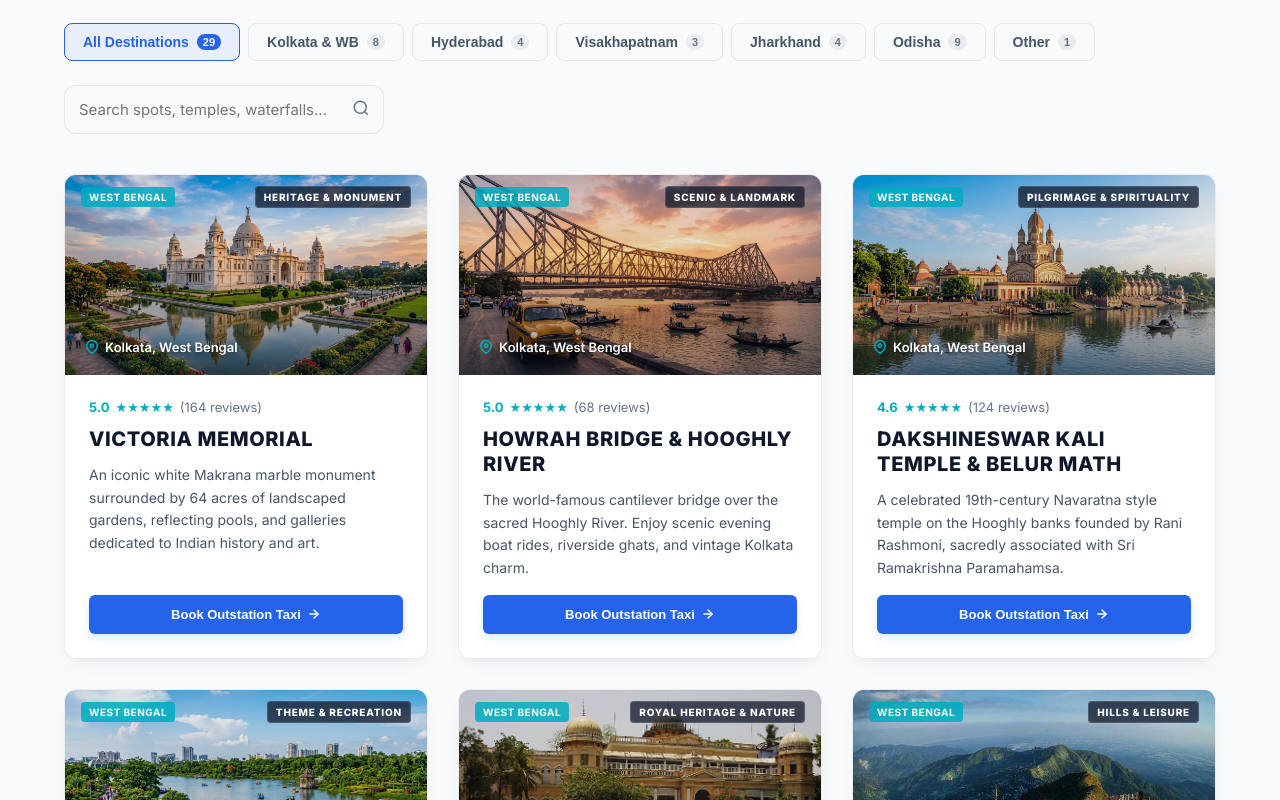
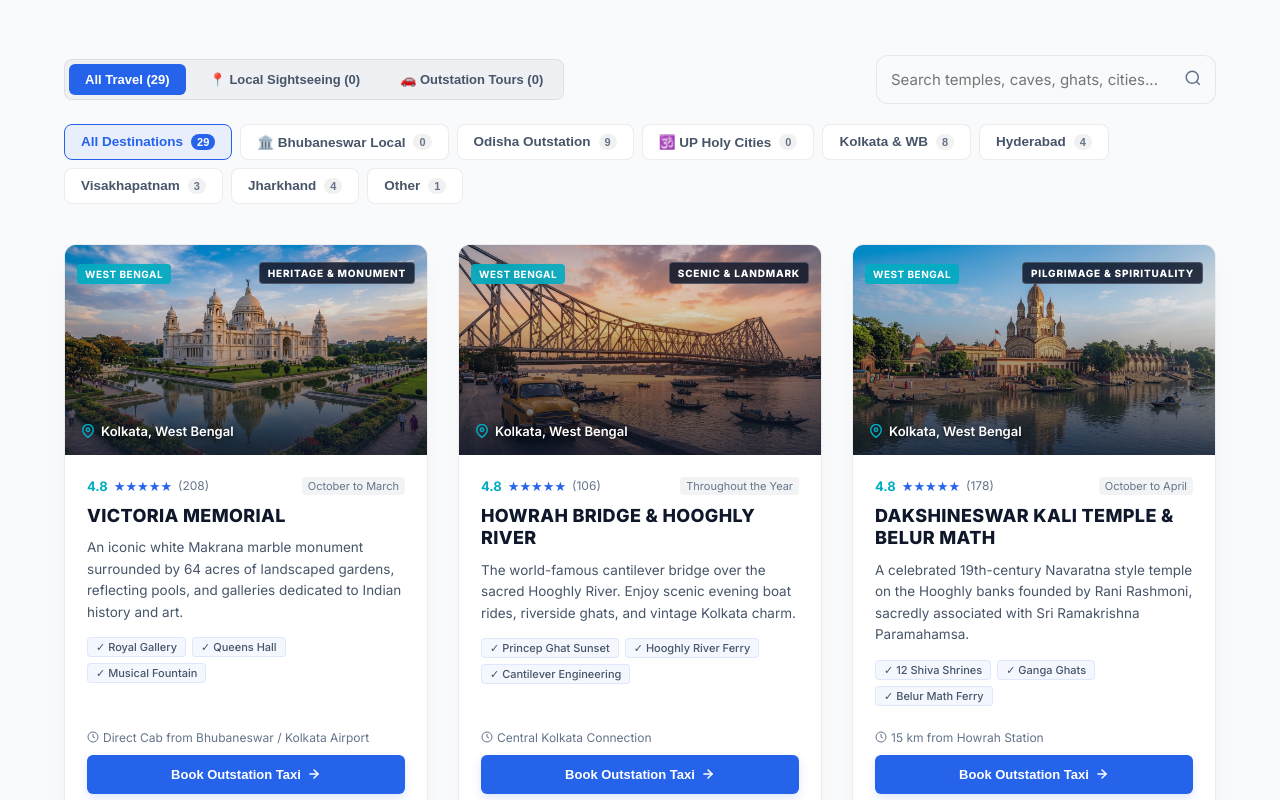
Before and after one commit to satyasandhya97/esplanadecab, a Next.js app: page /destinations in a window 1280 px wide. Shown: the part 500-1300 px from the top of the page. Built offline with nearby package versions, Linux system fonts and the light colour scheme; a web font is replaced by a local one.

Commit message:
Update the code to add new place.

```diff
--- a/src/app/destinations/page.tsx
+++ b/src/app/destinations/page.tsx
@@ -4,42 +4,67 @@ import React, { useState } from 'react';
 import { destinations, Destination } from '@/data/destinations';
 import DestinationCard from '@/components/destination-card';
 
-type RegionFilter = 'All' | 'West Bengal' | 'Hyderabad' | 'Visakhapatnam' | 'Jharkhand' | 'Odisha' | 'Other';
+type FilterTab = 'All' | 'Local Sightseeing' | 'Odisha' | 'Uttar Pradesh' | 'West Bengal' | 'Hyderabad' | 'Visakhapatnam' | 'Jharkhand' | 'Other';
 
-const filterTabs: { label: string; value: RegionFilter }[] = [
+const filterTabs: { label: string; value: FilterTab }[] = [
   { label: 'All Destinations', value: 'All' },
+  { label: '🏛️ Bhubaneswar Local', value: 'Local Sightseeing' },
+  { label: 'Odisha Outstation', value: 'Odisha' },
+  { label: '🕉️ UP Holy Cities', value: 'Uttar Pradesh' },
   { label: 'Kolkata & WB', value: 'West Bengal' },
   { label: 'Hyderabad', value: 'Hyderabad' },
   { label: 'Visakhapatnam', value: 'Visakhapatnam' },
   { label: 'Jharkhand', value: 'Jharkhand' },
-  { label: 'Odisha', value: 'Odisha' },
   { label: 'Other', value: 'Other' },
 ];
 
 export default function DestinationsPage() {
-  const [activeTab, setActiveTab] = useState<RegionFilter>('All');
+  const [activeTab, setActiveTab] = useState<FilterTab>('All');
+  const [activeTripType, setActiveTripType] = useState<'ALL' | 'LOCAL' | 'OUTSTATION'>('ALL');
   const [searchQuery, setSearchQuery] = useState('');
 
   // Filter logic
   const filteredDestinations = destinations.filter((dest) => {
-    const matchesRegion = activeTab === 'All' ||
-      (activeTab === 'Other' && !['West Bengal', 'Hyderabad', 'Visakhapatnam', 'Jharkhand', 'Odisha'].includes(dest.region)) ||
-      dest.region === activeTab;
+    let matchesTab = true;
+    if (activeTab === 'Local Sightseeing') {
+      matchesTab = dest.tripType === 'Local Sightseeing';
+    } else if (activeTab === 'Odisha') {
+      matchesTab = dest.region === 'Odisha' && dest.tripType !== 'Local Sightseeing';
+    } else if (activeTab === 'Other') {
+      matchesTab = !['West Bengal', 'Hyderabad', 'Visakhapatnam', 'Jharkhand', 'Odisha', 'Uttar Pradesh'].includes(dest.region);
+    } else if (activeTab !== 'All') {
+      matchesTab = dest.region === activeTab;
+    }
+
+    let matchesTripType = true;
+    if (activeTripType === 'LOCAL') {
+      matchesTripType = dest.tripType === 'Local Sightseeing';
+    } else if (activeTripType === 'OUTSTATION') {
+      matchesTripType = dest.tripType === 'Outstation';
+    }
 
     const matchesSearch = dest.name.toLowerCase().includes(searchQuery.toLowerCase()) ||
       dest.location.toLowerCase().includes(searchQuery.toLowerCase()) ||
       dest.category.toLowerCase().includes(searchQuery.toLowerCase()) ||
       (dest.highlights && dest.highlights.some(h => h.toLowerCase().includes(searchQuery.toLowerCase())));
 
-    return matchesRegion && matchesSearch;
+    return matchesTab && matchesTripType && matchesSearch;
   });
+
+  const getTabCount = (tabValue: FilterTab) => {
+    if (tabValue === 'All') return destinations.length;
+    if (tabValue === 'Local Sightseeing') return destinations.filter(d => d.tripType === 'Local Sightseeing').length;
+    if (tabValue === 'Odisha') return destinations.filter(d => d.region === 'Odisha' && d.tripType !== 'Local Sightseeing').length;
+    if (tabValue === 'Other') return destinations.filter(d => !['West Bengal', 'Hyderabad', 'Visakhapatnam', 'Jharkhand', 'Odisha', 'Uttar Pradesh'].includes(d.region)).length;
+    return destinations.filter(d => d.region === tabValue).length;
+  };
 
   return (
     <div style={{ background: 'transparent', minHeight: '80vh' }}>
       {/* Header section */}
       <section
         style={{
-          background: 'linear-gradient(rgba(15, 23, 42, 0.55), rgba(15, 23, 42, 0.8)), url("/hero-bg.png")',
+          background: 'linear-gradient(rgba(15, 23, 42, 0.6), rgba(15, 23, 42, 0.85)), url("/hero-bg.png")',
           backgroundSize: 'cover',
           backgroundPosition: 'center',
           marginTop: '-80px', // Pulls page header behind the transparent header
@@ -50,12 +75,14 @@ export default function DestinationsPage() {
         }}
       >
         <div className="container">
-          <span className="glow-badge" style={{ marginBottom: '12px', color: 'var(--accent-teal)', background: 'rgba(0,172,193,0.1)', borderColor: 'rgba(0,172,193,0.3)' }}>Explore Major Attractions</span>
-          <h1 style={{ fontSize: '48px', fontWeight: '800', marginBottom: '8px', color: '#FFFFFF' }}>
+          <span className="glow-badge" style={{ marginBottom: '12px', color: 'var(--accent-teal)', background: 'rgba(0,172,193,0.1)', borderColor: 'rgba(0,172,193,0.3)' }}>
+            Explore Local Sightseeing & Outstation Tours
+          </span>
+          <h1 style={{ fontSize: '48px', fontWeight: '800', marginBottom: '12px', color: '#FFFFFF' }}>
             Best Places to Visit
           </h1>
-          <p style={{ fontSize: '16px', color: 'rgba(255, 255, 255, 0.9)', maxWidth: '680px', margin: '0 auto' }}>
-            Discover top-rated tourist attractions in Kolkata, Hyderabad, Visakhapatnam, Jharkhand, and Odisha. Book comfortable outstation cabs with zero advance payment.
+          <p style={{ fontSize: '16px', color: 'rgba(255, 255, 255, 0.9)', maxWidth: '720px', margin: '0 auto' }}>
+            Discover top-rated sightseeing attractions in Bhubaneswar, holy pilgrimage circuits (Ayodhya, Varanasi, Prayagraj, Mayapur), and outstation tours across Odisha, West Bengal, Telangana & Andhra Pradesh.
           </p>
         </div>
       </section>
@@ -68,34 +95,100 @@ export default function DestinationsPage() {
           <div
             style={{
               display: 'flex',
-              flexDirection: 'row',
-              justifyContent: 'space-between',
-              alignItems: 'center',
-              flexWrap: 'wrap',
-              gap: '24px',
+              flexDirection: 'column',
+              gap: '20px',
               marginBottom: '40px'
             }}
           >
-            {/* Region Tabs */}
+            {/* Top row with quick category toggle and search */}
+            <div style={{ display: 'flex', justifyContent: 'space-between', alignItems: 'center', flexWrap: 'wrap', gap: '16px' }}>
+              <div style={{ display: 'flex', gap: '8px', background: 'rgba(15, 23, 42, 0.04)', padding: '4px', borderRadius: '8px', border: '1px solid var(--border-light)' }}>
+                <button
+                  onClick={() => setActiveTripType('ALL')}
+                  style={{
+                    padding: '8px 16px',
+                    borderRadius: '6px',
+                    fontSize: '13px',
+                    fontWeight: '700',
+                    cursor: 'pointer',
+                    border: 'none',
+                    background: activeTripType === 'ALL' ? 'var(--accent-gold)' : 'transparent',
+                    color: activeTripType === 'ALL' ? '#FFFFFF' : 'var(--text-secondary)',
+                    transition: 'var(--transition-smooth)'
+                  }}
+                >
+                  All Travel ({destinations.length})
+                </button>
+                <button
+                  onClick={() => { setActiveTripType('LOCAL'); setActiveTab('All'); }}
+                  style={{
+                    padding: '8px 16px',
+                    borderRadius: '6px',
+                    fontSize: '13px',
+                    fontWeight: '700',
+                    cursor: 'pointer',
+                    border: 'none',
+                    background: activeTripType === 'LOCAL' ? '#10B981' : 'transparent',
+                    color: activeTripType === 'LOCAL' ? '#FFFFFF' : 'var(--text-secondary)',
+                    transition: 'var(--transition-smooth)'
+                  }}
+                >
+                  📍 Local Sightseeing ({destinations.filter(d => d.tripType === 'Local Sightseeing').length})
+                </button>
+                <button
+                  onClick={() => { setActiveTripType('OUTSTATION'); }}
+                  style={{
+                    padding: '8px 16px',
+                    borderRadius: '6px',
+                    fontSize: '13px',
+                    fontWeight: '700',
+                    cursor: 'pointer',
+                    border: 'none',
+                    background: activeTripType === 'OUTSTATION' ? 'var(--accent-teal)' : 'transparent',
+                    color: activeTripType === 'OUTSTATION' ? '#FFFFFF' : 'var(--text-secondary)',
+                    transition: 'var(--transition-smooth)'
+                  }}
+                >
+                  🚗 Outstation Tours ({destinations.filter(d => d.tripType === 'Outstation').length})
+                </button>
+              </div>
+
+              {/* Live Search Bar */}
+              <div style={{ position: 'relative', width: '100%', maxWidth: '340px' }}>
+                <input
+                  type="text"
+                  placeholder="Search temples, caves, ghats, cities..."
+                  value={searchQuery}
+                  onChange={(e) => setSearchQuery(e.target.value)}
+                  className="form-input"
+                  style={{ paddingRight: '40px' }}
+                />
+                <div style={{ position: 'absolute', right: '14px', top: '14px', color: 'var(--text-muted)' }}>
+                  <svg width="18" height="18" viewBox="0 0 24 24" fill="none" stroke="currentColor" strokeWidth="2">
+                    <circle cx="11" cy="11" r="8"/><line x1="21" y1="21" x2="16.65" y2="16.65"/>
+                  </svg>
+                </div>
+              </div>
+            </div>
+
+            {/* Region / Category Tabs */}
             <div style={{ display: 'flex', gap: '8px', flexWrap: 'wrap' }}>
               {filterTabs.map((tab) => {
-                const count = tab.value === 'All'
-                  ? destinations.length
-                  : destinations.filter(d => tab.value === 'Other' ? !['West Bengal', 'Hyderabad', 'Visakhapatnam', 'Jharkhand', 'Odisha'].includes(d.region) : d.region === tab.value).length;
+                const count = getTabCount(tab.value);
 
                 return (
                   <button
                     key={tab.value}
-                    onClick={() => setActiveTab(tab.value)}
+                    onClick={() => { setActiveTab(tab.value); }}
                     style={{
-                      padding: '10px 18px',
+                      padding: '9px 16px',
                       borderRadius: '8px',
-                      fontSize: '14px',
+                      fontSize: '13.5px',
                       fontWeight: '600',
                       cursor: 'pointer',
                       border: '1px solid',
                       borderColor: activeTab === tab.value ? 'var(--accent-gold)' : 'rgba(15, 23, 42, 0.08)',
-                      background: activeTab === tab.value ? 'rgba(37, 99, 235, 0.08)' : 'transparent',
+                      background: activeTab === tab.value ? 'rgba(37, 99, 235, 0.08)' : 'var(--bg-card)',
                       color: activeTab === tab.value ? 'var(--accent-gold)' : 'var(--text-secondary)',
                       transition: 'var(--transition-smooth)',
                       display: 'inline-flex',
@@ -119,23 +212,6 @@ export default function DestinationsPage() {
                 );
               })}
             </div>
-
-            {/* Live Search Bar */}
-            <div style={{ position: 'relative', width: '100%', maxWidth: '320px' }}>
-              <input
-                type="text"
-                placeholder="Search spots, temples, waterfalls..."
-                value={searchQuery}
-                onChange={(e) => setSearchQuery(e.target.value)}
-                className="form-input"
-                style={{ paddingRight: '40px' }}
-              />
-              <div style={{ position: 'absolute', right: '14px', top: '14px', color: 'var(--text-muted)' }}>
-                <svg width="18" height="18" viewBox="0 0 24 24" fill="none" stroke="currentColor" strokeWidth="2">
-                  <circle cx="11" cy="11" r="8"/><line x1="21" y1="21" x2="16.65" y2="16.65"/>
-                </svg>
-              </div>
-            </div>
           </div>
 
           {/* Grid display */}
@@ -154,13 +230,14 @@ export default function DestinationsPage() {
                 padding: '60px',
                 textAlign: 'center',
                 color: 'var(--text-secondary)',
-                border: '1px dashed rgba(255,255,255,0.1)'
+                border: '1px dashed rgba(15, 23, 42, 0.15)',
+                borderRadius: '12px'
               }}
             >
-              <h3 style={{ fontSize: '20px', marginBottom: '8px', fontFamily: 'var(--font-serif)' }}>
+              <h3 style={{ fontSize: '20px', marginBottom: '8px', fontWeight: '700' }}>
                 No Destinations Found
               </h3>
-              <p>We couldn't find any places matching "{searchQuery}" in region "{activeTab}". Try another search term.</p>
+              <p>We couldn't find any places matching "{searchQuery}" under the selected filter. Try selecting another tab or clear the search.</p>
             </div>
           )}
 
--- a/src/components/destination-card.tsx
+++ b/src/components/destination-card.tsx
@@ -10,18 +10,25 @@ interface DestinationCardProps {
 const getDestinationImage = (destination: Destination) => {
   if (destination.image) return destination.image;
   const images: Record<string, string> = {
+    'lingaraj-temple': '/assests/lingaraj-temple.jpg',
+    'mukteshwar-temple': '/assests/mukteshwar-temple.jpg',
+    'dhauli-peace-pagoda': '/assests/dhauli1-ECf85SZ-.jpg',
+    'chausathi-yogini-temple': '/assests/chausathi-yogini-temple.jpg',
+    'brahmeswara-temple': '/assests/brahmeswara-temple.jpg',
+    'khandagiri-udayagiri-caves': '/assests/khandagiri-caves.jpg',
+    'ayodhya-ram-mandir': '/assests/ayodhya-ram-mandir.jpg',
+    'triveni-sangam-prayagraj': '/assests/triveni-sangam-prayagraj.jpg',
+    'varanasi-kashi-vishwanath': '/assests/varanasi-kashi-vishwanath.jpg',
+    'navadvipa-mayapur-krishnanagar': '/assests/mayapur-krishnanagar.jpg',
     'jagannath-temple': '/assests/jagannathpuri-L897Iz2Y.jpg',
     'konark-sun-temple': '/assests/suntempleKonark-gJAyjDUN.jpg',
-    'dhauli-peace-pagoda': '/assests/dhauli1-ECf85SZ-.jpg',
     'chilika-lake': '/assests/chilika-QA3lyluq.jpg',
     'bhitarkanika-sanctuary': '/assests/bhitarkanika-GwLTNnZj.jpg',
-    'navadvipa': '/assests/navadvipakolkata-qNYqwfUl.jpg',
     'baidyanath-dham': '/assests/BabaBaidyanath-ml0t5fE1.jpg',
     'gangasagar': '/assests/gangasagar-Q2hUDeLL.jpg',
     'darjeeling': '/assests/DARJEELING-J5i8BuTF.jpg',
     'similipal-national-park': '/assests/Similipal-PGJbJeMI.jpg',
     'koraput-valley': '/assests/Koraput-xmHS2r__.jpg',
-    'malkangiri': '/assests/Malkangiri-GFA0KlvE.jpg',
     'hirakud-dam': '/assests/HirakudDam-QHE__Wqf.jpg',
     'satkosia-gorge': '/assests/Satkosia-0fnPzX2M.jpg',
     'chitrakoot-falls': '/assests/chitrakotwaterfalls-u9qgl7JW.jpg',
@@ -31,15 +38,16 @@ const getDestinationImage = (destination: Destination) => {
 
 // Generate deterministic star rating based on destination name length
 const getMockRating = (name: string) => {
-  const score = 4.5 + (name.length % 6) * 0.1;
+  const score = 4.7 + (name.length % 4) * 0.1;
   const rating = Math.min(score, 5.0).toFixed(1);
-  const reviewsCount = 45 + (name.length * 7) % 180;
+  const reviewsCount = 55 + (name.length * 9) % 210;
   return { rating, reviewsCount };
 };
 
 export default function DestinationCard({ destination }: DestinationCardProps) {
   const { rating, reviewsCount } = getMockRating(destination.name);
   const imageUrl = getDestinationImage(destination);
+  const isLocal = destination.tripType === 'Local Sightseeing';
 
   const handleQuickBook = () => {
     // Scroll to the booking form
@@ -50,11 +58,11 @@ export default function DestinationCard({ destination }: DestinationCardProps) {
       // Auto-prefill the drop location in booking form if it exists
       const dropInput = document.querySelector('input[placeholder*="Destination city"]') as HTMLInputElement;
       if (dropInput) {
-        dropInput.value = destination.location.split(',')[0];
+        dropInput.value = destination.name;
         // Trigger React onChange by updating value property setter
         const setter = Object.getOwnPropertyDescriptor(window.HTMLInputElement.prototype, 'value')?.set;
         if (setter) {
-          setter.call(dropInput, destination.location.split(',')[0]);
+          setter.call(dropInput, destination.name);
           dropInput.dispatchEvent(new Event('input', { bubbles: true }));
         }
       }
@@ -79,12 +87,12 @@ export default function DestinationCard({ destination }: DestinationCardProps) {
       <div
         className="hover-zoom-container"
         style={{
-          height: '200px',
+          height: '210px',
           position: 'relative',
           display: 'flex',
           alignItems: 'flex-end',
           color: '#FFF',
-          padding: '20px'
+          padding: '16px'
         }}
       >
         {/* Layer 1: Background Image */}
@@ -105,40 +113,40 @@ export default function DestinationCard({ destination }: DestinationCardProps) {
           style={{
             position: 'absolute',
             inset: 0,
-            background: 'linear-gradient(to bottom, rgba(15, 23, 42, 0.1) 40%, rgba(15, 23, 42, 0.45) 100%)',
+            background: 'linear-gradient(to bottom, rgba(15, 23, 42, 0.15) 30%, rgba(15, 23, 42, 0.8) 100%)',
             zIndex: 2
           }}
         />
 
         {/* Layer 3: Interactive badging & text overlay */}
         <div style={{ position: 'relative', zIndex: 3, width: '100%' }}>
-          {/* Category badge */}
-          <div style={{ position: 'absolute', bottom: '150px', right: '-4px' }}>
+          {/* Category & Trip Type badges */}
+          <div style={{ position: 'absolute', bottom: '155px', right: '-4px', display: 'flex', gap: '6px' }}>
             <span
               style={{
                 fontSize: '10px',
                 fontWeight: '800',
-                background: 'rgba(15, 23, 42, 0.75)',
+                background: 'rgba(15, 23, 42, 0.85)',
                 backdropFilter: 'blur(4px)',
                 color: '#FFF',
                 padding: '4px 8px',
                 borderRadius: '4px',
                 textTransform: 'uppercase',
                 letterSpacing: '0.08em',
-                border: '1px solid rgba(255,255,255,0.15)'
+                border: '1px solid rgba(255,255,255,0.2)'
               }}
             >
               {destination.category}
             </span>
           </div>
 
-          {/* Region badge */}
-          <div style={{ position: 'absolute', bottom: '150px', left: '-4px' }}>
+          {/* Region / Trip Type badge */}
+          <div style={{ position: 'absolute', bottom: '155px', left: '-4px', display: 'flex', gap: '4px' }}>
             <span
               style={{
                 fontSize: '10px',
                 fontWeight: '700',
-                background: 'rgba(0, 172, 193, 0.85)',
+                background: isLocal ? 'rgba(16, 185, 129, 0.9)' : 'rgba(0, 172, 193, 0.9)',
                 backdropFilter: 'blur(4px)',
                 color: '#FFF',
                 padding: '4px 8px',
@@ -147,12 +155,12 @@ export default function DestinationCard({ destination }: DestinationCardProps) {
                 letterSpacing: '0.05em'
               }}
             >
-              {destination.region}
+              {destination.tripType || destination.region}
             </span>
           </div>
 
           {/* Location Text */}
-          <div style={{ display: 'flex', alignItems: 'center', gap: '6px', textShadow: '0 2px 4px rgba(0,0,0,0.5)', fontSize: '13px', fontWeight: '600' }}>
+          <div style={{ display: 'flex', alignItems: 'center', gap: '6px', textShadow: '0 2px 4px rgba(0,0,0,0.6)', fontSize: '13px', fontWeight: '600' }}>
             <svg width="14" height="14" viewBox="0 0 24 24" fill="none" stroke="currentColor" strokeWidth="2.5" strokeLinecap="round" strokeLinejoin="round" style={{ color: 'var(--accent-teal)' }}>
               <path d="M21 10c0 7-9 13-9 13s-9-6-9-13a9 9 0 0 1 18 0z"/><circle cx="12" cy="10" r="3"/>
             </svg>
@@ -164,7 +172,7 @@ export default function DestinationCard({ destination }: DestinationCardProps) {
       {/* Details Box */}
       <div
         style={{
-          padding: '24px',
+          padding: '22px',
           display: 'flex',
           flexDirection: 'column',
           flexGrow: 1,
@@ -175,37 +183,76 @@ export default function DestinationCard({ destination }: DestinationCardProps) {
       >
         <div style={{ display: 'flex', flexDirection: 'column', gap: '8px' }}>
           {/* Rating stars row */}
-          <div style={{ display: 'flex', alignItems: 'center', gap: '6px', fontSize: '13px' }}>
+          <div style={{ display: 'flex', alignItems: 'center', justifyContent: 'space-between', fontSize: '13px' }}>
+            <div style={{ display: 'flex', alignItems: 'center', gap: '6px' }}>
               <span style={{ color: 'var(--accent-teal)', fontWeight: '700' }}>{rating}</span>
-            <div style={{ color: 'var(--accent-teal)', display: 'flex', gap: '1px' }}>
+              <div style={{ color: 'var(--accent-gold)', display: 'flex', gap: '1px' }}>
                 {'★'.repeat(Math.round(parseFloat(rating)))}
                 {'☆'.repeat(5 - Math.round(parseFloat(rating)))}
               </div>
-            <span style={{ color: 'var(--text-muted)' }}>({reviewsCount} reviews)</span>
+              <span style={{ color: 'var(--text-muted)', fontSize: '12px' }}>({reviewsCount})</span>
+            </div>
+            {destination.bestTime && (
+              <span style={{ fontSize: '11px', color: 'var(--text-muted)', background: 'rgba(15, 23, 42, 0.05)', padding: '2px 6px', borderRadius: '4px' }}>
+                {destination.bestTime.split('&')[0]}
+              </span>
+            )}
           </div>
 
           <h3
             style={{
-              fontSize: '20px',
+              fontSize: '18px',
               fontWeight: '800',
               color: 'var(--text-primary)',
               textTransform: 'uppercase',
-              letterSpacing: '0.03em',
-              margin: '4px 0'
+              letterSpacing: '0.02em',
+              margin: '2px 0'
             }}
           >
             {destination.name}
           </h3>
 
-          <p style={{ fontSize: '14px', color: 'var(--text-secondary)', lineHeight: '1.6' }}>
+          <p style={{ fontSize: '13.5px', color: 'var(--text-secondary)', lineHeight: '1.6' }}>
             {destination.description}
           </p>
+
+          {/* Highlights pills */}
+          {destination.highlights && destination.highlights.length > 0 && (
+            <div style={{ display: 'flex', flexWrap: 'wrap', gap: '6px', marginTop: '6px' }}>
+              {destination.highlights.slice(0, 3).map((hl, i) => (
+                <span
+                  key={i}
+                  style={{
+                    fontSize: '11px',
+                    color: 'var(--text-secondary)',
+                    background: 'rgba(37, 99, 235, 0.05)',
+                    border: '1px solid rgba(37, 99, 235, 0.1)',
+                    padding: '2px 8px',
+                    borderRadius: '4px',
+                    fontWeight: '500'
+                  }}
+                >
+                  ✓ {hl}
+                </span>
+              ))}
             </div>
+          )}
+        </div>
+
+        <div style={{ display: 'flex', flexDirection: 'column', gap: '10px', marginTop: '8px' }}>
+          {destination.distance && (
+            <div style={{ fontSize: '12px', color: 'var(--text-muted)', display: 'flex', alignItems: 'center', gap: '4px' }}>
+              <svg width="12" height="12" viewBox="0 0 24 24" fill="none" stroke="currentColor" strokeWidth="2">
+                <circle cx="12" cy="12" r="10"/><polyline points="12 6 12 12 16 14"/>
+              </svg>
+              <span>{destination.distance}</span>
+            </div>
+          )}
 
           <button
             onClick={handleQuickBook}
             style={{
-            background: 'var(--accent-gold)',
+              background: isLocal ? 'linear-gradient(135deg, #059669 0%, #10B981 100%)' : 'var(--accent-gold)',
               border: 'none',
               color: '#FFFFFF',
               padding: '12px 16px',
@@ -221,20 +268,21 @@ export default function DestinationCard({ destination }: DestinationCardProps) {
               boxShadow: '0 4px 10px rgba(37, 99, 235, 0.15)'
             }}
             onMouseEnter={(e) => {
-            e.currentTarget.style.background = 'var(--accent-gold-hover)';
+              e.currentTarget.style.filter = 'brightness(1.1)';
               e.currentTarget.style.transform = 'translateY(-1px)';
             }}
             onMouseLeave={(e) => {
-            e.currentTarget.style.background = 'var(--accent-gold)';
+              e.currentTarget.style.filter = 'brightness(1)';
               e.currentTarget.style.transform = 'translateY(0)';
             }}
           >
-          Book Outstation Taxi
+            {isLocal ? 'Book Local Sightseeing Cab' : 'Book Outstation Taxi'}
             <svg width="14" height="14" viewBox="0 0 24 24" fill="none" stroke="currentColor" strokeWidth="2.5" strokeLinecap="round" strokeLinejoin="round">
               <line x1="5" y1="12" x2="19" y2="12"/><polyline points="12 5 19 12 12 19"/>
             </svg>
           </button>
         </div>
       </div>
+    </div>
   );
 }
```
Also changed, not shown: src/app/page.tsx (+3 -28 lines). Lines whose indentation alone changed are shown as unchanged.
